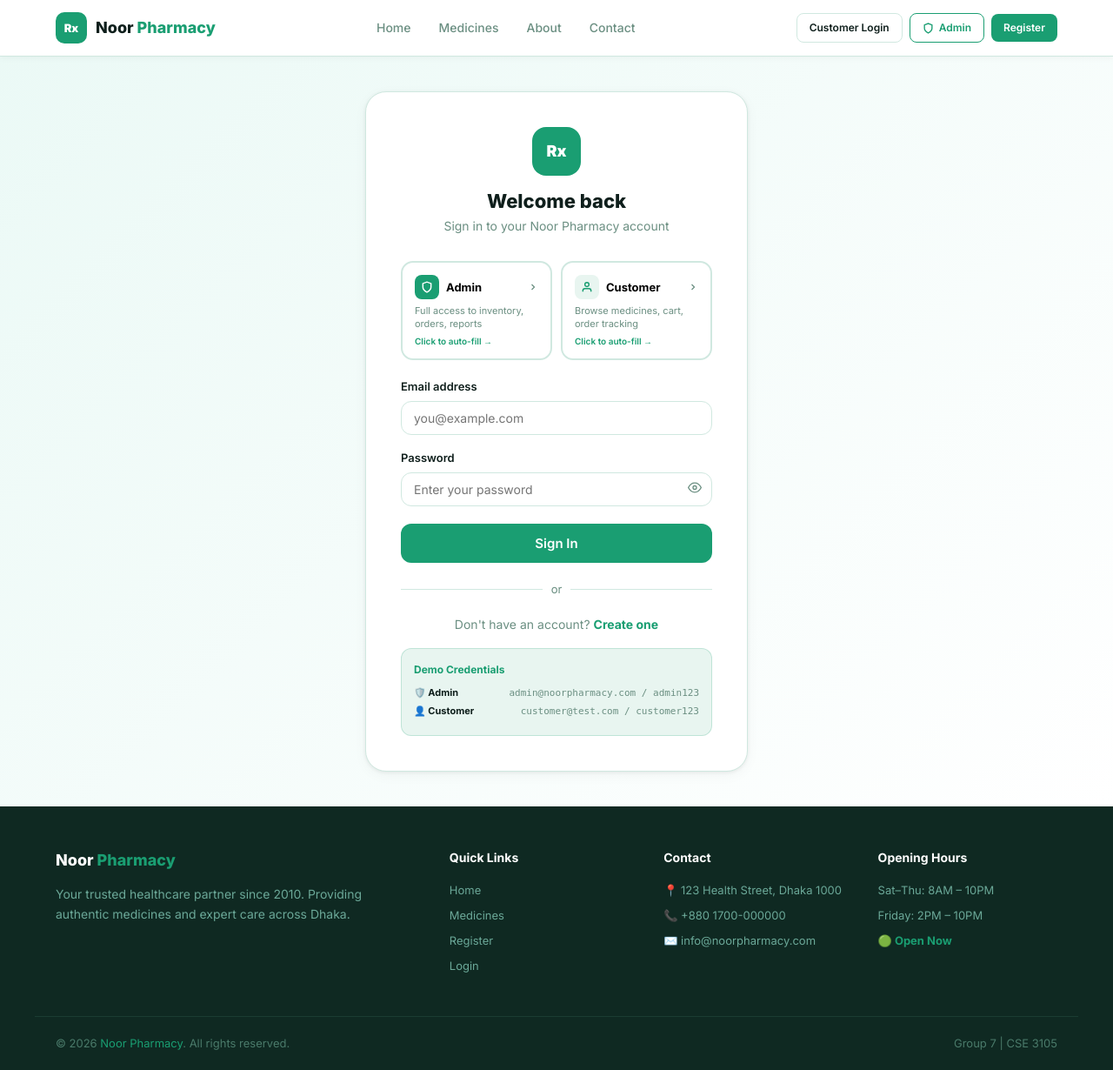
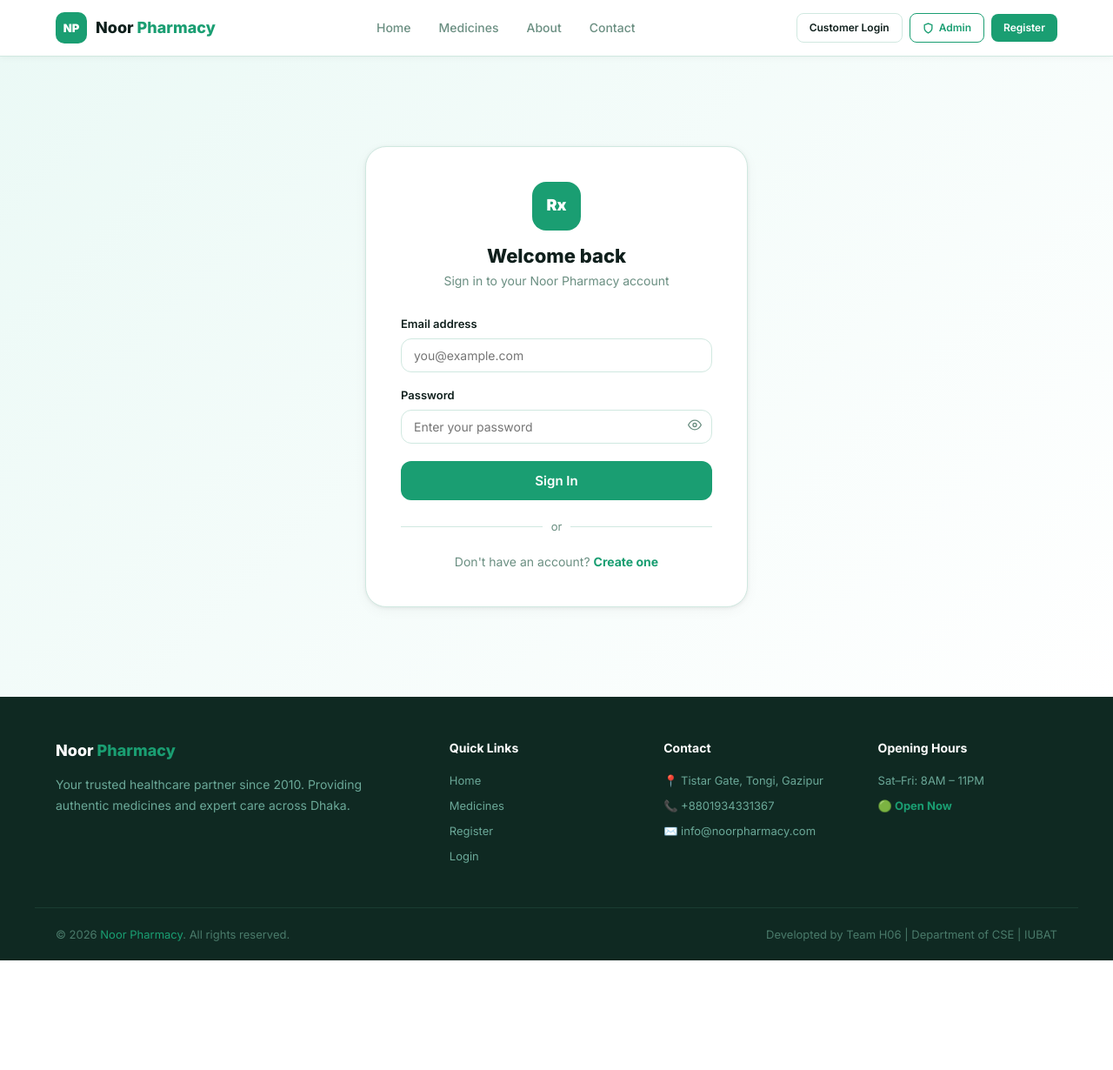
Before and after one commit to TasnimTahiyaaa/Pharmacy, a PHP site: page /login.php in a window 1280 px wide. Shown: the whole page at 87% size. After the commit the page ends 1104 px from the top, so only its background shows below. Run offline with PHP 8.4, Linux system fonts and the light colour scheme.

Commit message:
Add files via upload

```diff
--- a/includes/admin_header.php
+++ b/includes/admin_header.php
@@ -45,7 +45,7 @@ $icons = [
 <div class="admin-wrap">
   <aside class="sidebar" id="adminSidebar">
     <div class="sidebar-header">
-      <div class="sidebar-logo">Rx</div>
+      <div class="sidebar-logo">NP</div>
       <span class="sidebar-title">Noor Pharmacy</span>
       <button class="sidebar-toggle" id="sidebarToggle" title="Collapse">
         <svg width="16" height="16" fill="none" stroke="currentColor" stroke-width="2.5" viewBox="0 0 24 24"><path d="M15 18l-6-6 6-6"/></svg>
--- a/includes/footer.php
+++ b/includes/footer.php
@@ -13,20 +13,20 @@
     </div>
     <div class="footer-col">
       <h4>Contact</h4>
-      <p>📍 123 Health Street, Dhaka 1000</p>
-      <p>📞 +880 1700-000000</p>
+      <p>📍 Tistar Gate, Tongi, Gazipur</p>
+      <p>📞 +8801934331367</p>
       <p>✉️ info@noorpharmacy.com</p>
     </div>
     <div class="footer-col">
       <h4>Opening Hours</h4>
-      <p>Sat–Thu: 8AM – 10PM</p>
-      <p>Friday: 2PM – 10PM</p>
+      <p>Sat–Fri: 8AM – 11PM</p>
+
       <p style="color:var(--primary);font-weight:700;margin-top:8px">🟢 Open Now</p>
     </div>
   </div>
   <div class="footer-bottom">
     <p>© <?= date('Y') ?> <span>Noor Pharmacy</span>. All rights reserved.</p>
-    <p>Group 7 | CSE 3105</p>
+    <p>Developted by Team H06 | Department of CSE | IUBAT</p>
   </div>
 </footer>
 <script src="<?= str_repeat('../', $depth ?? 0) ?>assets/js/main.js"></script>
--- a/includes/header.php
+++ b/includes/header.php
@@ -24,7 +24,7 @@ $currentPage = basename($_SERVER['PHP_SELF'], '.php');
 <nav class="navbar">
   <div class="navbar-inner">
     <a href="<?= str_repeat('../', $depth ?? 0) ?>index.php" class="navbar-logo">
-      <div class="logo-icon">Rx</div>
+      <div class="logo-icon">NP</div>
       <div class="logo-text">Noor <span>Pharmacy</span></div>
     </a>
 
--- a/index.php
+++ b/index.php
@@ -11,10 +11,10 @@ include 'includes/header.php';
     <div>
       <div class="hero-badge">
         <span></span>
-        Trusted Since 2010 — Dhaka's Favorite Pharmacy
+        Trusted Since 2010
       </div>
       <h1>Your Health,<br><span class="gradient-text">Our Priority</span></h1>
-      <p>Noor Pharmacy brings you authentic medicines, expert guidance, and reliable home delivery — all in one place. Serving Dhaka with care for over 14 years.</p>
+      <p>Noor Pharmacy brings you authentic medicines, expert guidance, and reliable home delivery — all in one place.</p>
       <div class="hero-ctas">
         <a href="medicines.php" class="btn btn-primary btn-lg">Browse Medicines →</a>
         <a href="#about" class="btn btn-outline btn-lg">Learn More</a>
@@ -22,7 +22,7 @@ include 'includes/header.php';
       <div class="hero-checks">
         <span class="hero-check"><svg width="16" height="16" fill="none" stroke="currentColor" stroke-width="2.5" viewBox="0 0 24 24"><path d="M20 6L9 17l-5-5"/></svg> Authentic Medicines</span>
         <span class="hero-check"><svg width="16" height="16" fill="none" stroke="currentColor" stroke-width="2.5" viewBox="0 0 24 24"><path d="M20 6L9 17l-5-5"/></svg> Licensed Pharmacists</span>
-        <span class="hero-check"><svg width="16" height="16" fill="none" stroke="currentColor" stroke-width="2.5" viewBox="0 0 24 24"><path d="M20 6L9 17l-5-5"/></svg> Free Delivery</span>
+        <span class="hero-check"><svg width="16" height="16" fill="none" stroke="currentColor" stroke-width="2.5" viewBox="0 0 24 24"><path d="M20 6L9 17l-5-5"/></svg> All Over Delivery</span>
       </div>
     </div>
     <div class="hero-visual">
--- a/login.php
+++ b/login.php
@@ -48,32 +48,6 @@ include 'includes/header.php';
       <p>Sign in to your Noor Pharmacy account</p>
     </div>
 
-    <!-- Quick login cards -->
-    <div class="quick-login-cards">
-      <button type="button" class="quick-card" data-email="admin@noorpharmacy.com" data-pass="admin123">
-        <div class="quick-card-header">
-          <div class="quick-card-icon">
-            <svg fill="none" stroke="currentColor" stroke-width="2.5" viewBox="0 0 24 24"><path d="M12 22s8-4 8-10V5l-8-3-8 3v7c0 6 8 10 8 10z"/></svg>
-          </div>
-          <h4>Admin</h4>
-          <svg width="12" height="12" fill="none" stroke="currentColor" stroke-width="2.5" viewBox="0 0 24 24" style="margin-left:auto;color:var(--muted)"><polyline points="9 18 15 12 9 6"/></svg>
-        </div>
-        <p>Full access to inventory, orders, reports</p>
-        <div class="fill-hint">Click to auto-fill →</div>
-      </button>
-      <button type="button" class="quick-card" data-email="customer@test.com" data-pass="customer123">
-        <div class="quick-card-header">
-          <div class="quick-card-icon customer">
-            <svg fill="none" stroke="currentColor" stroke-width="2.5" viewBox="0 0 24 24"><path d="M20 21v-2a4 4 0 00-4-4H8a4 4 0 00-4 4v2"/><circle cx="12" cy="7" r="4"/></svg>
-          </div>
-          <h4>Customer</h4>
-          <svg width="12" height="12" fill="none" stroke="currentColor" stroke-width="2.5" viewBox="0 0 24 24" style="margin-left:auto;color:var(--muted)"><polyline points="9 18 15 12 9 6"/></svg>
-        </div>
-        <p>Browse medicines, cart, order tracking</p>
-        <div class="fill-hint">Click to auto-fill →</div>
-      </button>
-    </div>
-
     <?php if ($error): ?>
     <div class="alert alert-error">
       <svg width="16" height="16" fill="none" stroke="currentColor" stroke-width="2" viewBox="0 0 24 24"><circle cx="12" cy="12" r="10"/><line x1="12" y1="8" x2="12" y2="12"/><line x1="12" y1="16" x2="12.01" y2="16"/></svg>
@@ -101,17 +75,6 @@ include 'includes/header.php';
     <div class="divider"><span>or</span></div>
     <p style="text-align:center;font-size:14px;color:var(--muted)">Don't have an account? <a href="register.php" style="color:var(--primary);font-weight:700">Create one</a></p>
 
-    <div class="demo-creds">
-      <p>Demo Credentials</p>
-      <div class="demo-cred-row">
-        <strong>🛡️ Admin</strong>
-        <span style="font-family:monospace;font-size:11px">admin@noorpharmacy.com / admin123</span>
-      </div>
-      <div class="demo-cred-row">
-        <strong>👤 Customer</strong>
-        <span style="font-family:monospace;font-size:11px">customer@test.com / customer123</span>
-      </div>
-    </div>
   </div>
 </div>
 
```
Also changed, not shown: register.php (+11 -9 lines).
